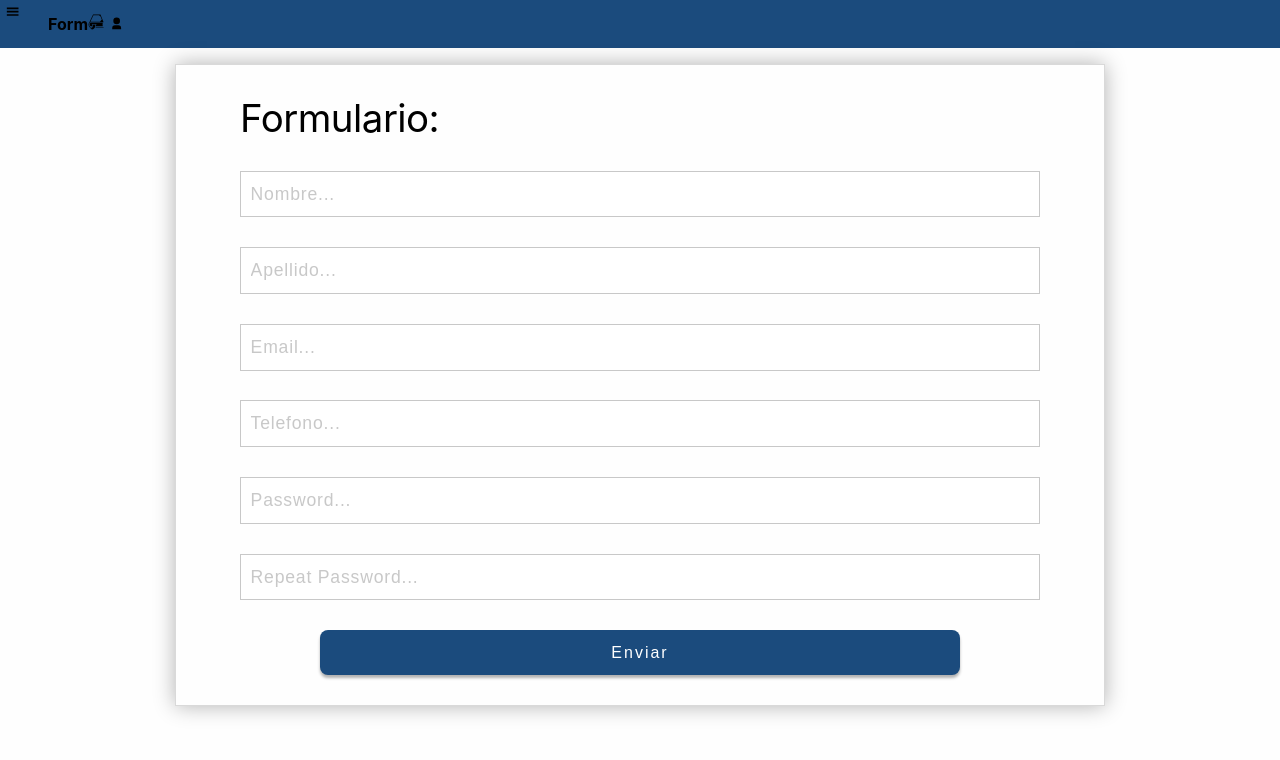
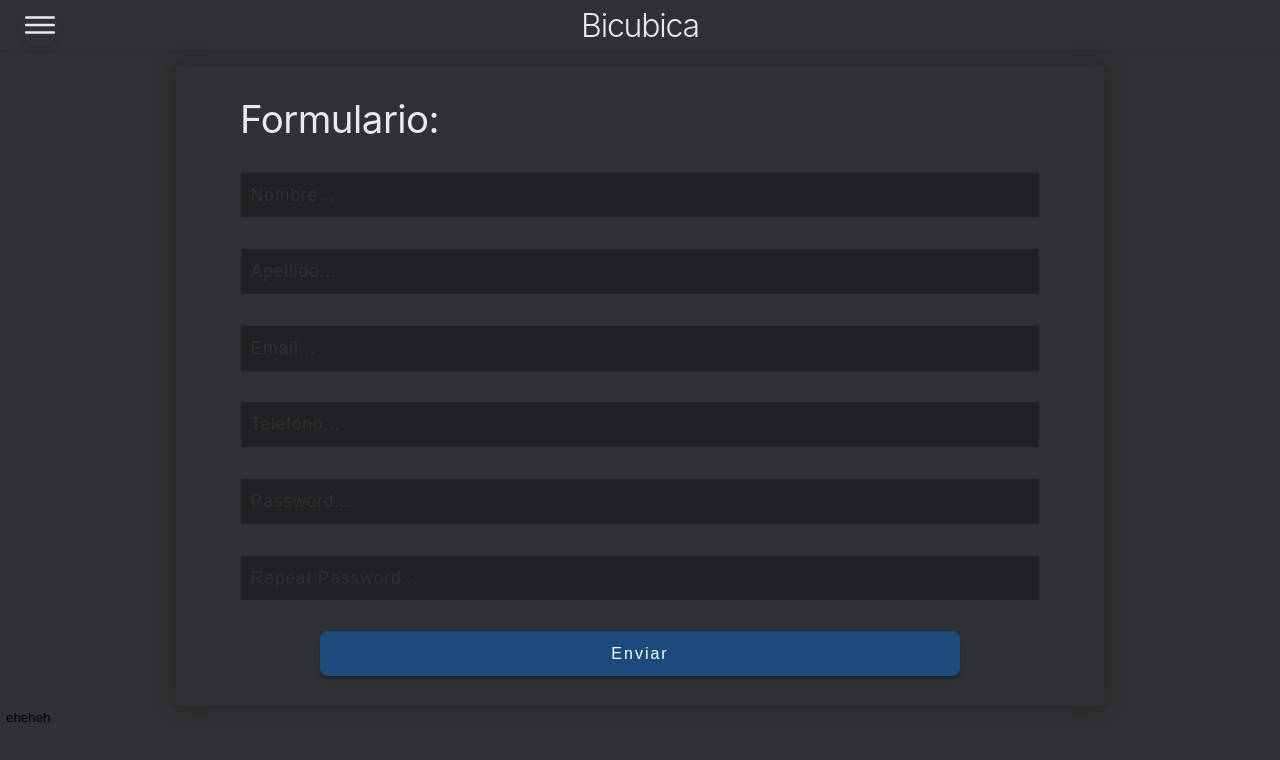
Before and after one commit to Ignacio-albornoz/Modulo-1, a React app: page / in a window 1280 px wide. Shown: the top 760 px of the page. Built offline with nearby package versions, Linux system fonts and the light colour scheme.

Commit message:
Falta arreglar boton

```diff
--- a/src/GlobalStyled.jsx
+++ b/src/GlobalStyled.jsx
@@ -1,24 +1,44 @@
 import { createGlobalStyle } from 'styled-components';
+
 
 const GlobalStyle = createGlobalStyle`
     html {
         box-sizing: border-box;
         font-family: -apple-system, BlinkMacSystemFont, 'Segoe UI', Roboto, sans-serif;
+        color: ${props => props.themes.TextColor};
     }
 
     button {
         background: transparent;
         border: 0;
         outline: 0;
+        & svg {
+            color: ${props => props.themes.TextColor};
+        }
     }
 
     body {
         background: #fefefe;
+        background-color: ${props => props.themes.Background};
         height: 100vh;
         margin: 0 auto;
         max-width: 100vw;
         overscroll-behavior: none;
         width: 100%;
+        & {
+            background: ${props => props.themes.SecondaryBackgroundColor};
+        }
+    }
+
+
+    form {
+        background: ${props => props.themes.SecondaryBackgroundColor};
+
+    }
+
+    input {
+        background: ${props => props.themes.Background};
+        color: ${props => props.themes.TextColor};
     }
 
     #app {
--- /dev/null
+++ b/src/components/BurgerMenu/index.jsx
@@ -0,0 +1,15 @@
+import React from 'react';
+import { BurgerMenu } from './styled';
+import { IoIosMenu,IoIosClose } from "react-icons/io";
+
+
+export const Burger = ({ open, setOpen }) => {
+  const Icon = open ? IoIosClose : IoIosMenu
+  return (
+    <>
+    <BurgerMenu open={open} onClick={() => setOpen(!open)}>
+      <Icon size='1.0rem' border-radius='50%'/>
+    </BurgerMenu>
+    </>
+  )
+}
--- /dev/null
+++ b/src/components/BurgerMenu/styled.jsx
@@ -0,0 +1,32 @@
+import styled from 'styled-components';
+
+
+export const BurgerMenu = styled.button`
+  display: flex;
+  align-items: center;
+  width: 2.2rem;
+  height: 2.2rem;
+  min-height: 40px;
+  min-width: 40px;
+  position: relative;
+  padding: 0;
+  z-index: 10;
+
+
+  & svg {
+    padding:1px;
+    border-radius: 50%;
+    min-height: 40px;
+    min-width: 40px;
+    box-shadow: 0 4px 5px rgba(0, 0, 0, .1);
+
+
+  }
+
+  & svg:hover{
+    box-shadow: 0 5px 5px rgba(0, 0, 0, .3);
+    background: rgba(0, 0 , 0, 0.03);
+
+
+  }
+`
--- a/src/components/Form/styled.jsx
+++ b/src/components/Form/styled.jsx
@@ -6,7 +6,6 @@ export const Wrap = styled.div`
 `;
 
 export const Form = styled.form`
-    background-color: #ffffff13;
     width: 80%;
     max-width: 800px;
     height: 80vh;
@@ -16,7 +15,6 @@ export const Form = styled.form`
     margin: auto;
     margin-top: 2vh;
     padding: 0 5%;
-    border: 1px solid #d9d9d9;
     box-shadow: 0 0 20px rgba(0, 0, 0, 0.3);
 
 `;
--- a/src/components/Layout/index.jsx
+++ /dev/null
@@ -1,29 +0,0 @@
-import React from 'react';
-import { GiHamburgerMenu, GiBookmark } from 'react-icons/gi';
-import { RiUser3Fill } from 'react-icons/ri';
-import { LayoutWarp, BurgerMenu } from './styled';
-
-const Layout = () => (
-
-  <LayoutWarp>
-    <BurgerMenu>
-      <button className='burgerMenuBotton' type='button'>
-        <GiHamburgerMenu />
-      </button>
-    </BurgerMenu>
-    <div className='logoWrap'>
-      <h4>
-        Form
-        <GiBookmark />
-      </h4>
-    </div>
-    <div className='userIconWrap'>
-      <button type='button'>
-        <RiUser3Fill />
-      </button>
-    </div>
-  </LayoutWarp>
-
-);
-
-export default Layout;
--- a/src/components/Layout/styled.jsx
+++ /dev/null
@@ -1,19 +0,0 @@
-import styled from 'styled-components';
-
-export const LayoutWarp = styled.div`
-  width: 100%;
-  height: 3rem;
-  background-color: #1b4b7d;
-  display: flex;
-  flex-direction: row;
-  align-items: center;
-`;
-
-export const BurgerMenu = styled.div`
-  height: 90%;
-  width: 3rem;
-
-  :hover{
-    color: rgb(25, 75, 125);
-  }
-`;
--- /dev/null
+++ b/src/components/Navbar/index.jsx
@@ -0,0 +1,24 @@
+import React, { useState } from 'react'
+import {NavBarContainer, Tittle, InteractionButtons} from './styled'
+import {Burger} from '../BurgerMenu/index'
+
+
+const Navbar = () => {
+  const [open, setOpen] = useState(false)
+
+
+  const renderNavbar = ( ) => (
+    <NavBarContainer open={open}>
+      <Burger open={open} setOpen={setOpen}/>
+        <Tittle to='/' open={open}>Bicubica</Tittle>
+    </NavBarContainer>
+  )
+
+  return(
+    <>
+        {renderNavbar()}
+    </>
+  )
+  }
+
+  export default Navbar;
--- /dev/null
+++ b/src/components/Navbar/styled.jsx
@@ -0,0 +1,92 @@
+import Styled, {css, keyframes} from 'styled-components';
+
+
+
+const AnimationNavBar = keyframes`
+  from {
+    top: -50px;
+  }
+  to {
+    top: -2px;
+  }
+`
+
+export const NavBarContainer = Styled.div`
+    display: flex;
+    width: 100vw;
+    height: 3rem;
+    min-height: 50px;
+    align-items: center;
+    text-align:center;
+    justify-content: space-between;
+    z-index: 2;
+    padding-left: 1.5%;
+    padding-right: 3%;
+    height: 1.6rem;
+    box-shadow: 0 0 6px 1px rgba(0, 0, 0, .2);
+    ${props => props.open && css`
+      animation: 0.3s ${AnimationNavBar} ease;
+      animation-delay: 0s;
+      position: open;
+      z-index: 6;
+      background: none;
+      margin-top: -3px;
+      height: 1.5rem;
+      border: none;
+      box-shadow: none;
+    `}
+`
+export const BurgerMenu = Styled.button`
+  display: flex;
+  align-items: center;
+
+  ${props => props.open && css`
+      opacity:0.7;
+      background: #fff;
+      border-radius: 50%;
+      box-shadow: 0 0 2px px rgba(0, 0, 0, .3);
+
+  `}
+
+  & svg {
+    padding:1px;
+    border-radius: 50%;
+    color: rgba(0, 0 , 0, 0.75);
+    box-shadow: 0 4px 5px rgba(0, 0, 0, .1);
+  }
+  svg:hover{
+    box-shadow: 0 5px 5px rgba(0, 0, 0, .3);
+    background: rgba(0, 0 , 0, 0.03);
+  }
+`
+
+export const Tittle = Styled.h1`
+  font-weight: 300;
+  letter-spacing: -1.2px;
+  text-decoration: none;
+  width: 150px;
+  left: 0;
+  right: 0;
+  margin: auto;
+  position: absolute;
+  ${props => props.open && css`
+      opacity:0;
+      display:none;
+    `}
+  :focus {
+    outline: none;
+  }
+  :active {
+    color: #000;
+  }
+`
+
+export const InteractionButtons = Styled.div`
+    display:block;
+    height: inherit;
+    width: 25%;
+    ${props => props.open && css`
+      opacity:0;
+      display:none;
+    `}
+`
--- /dev/null
+++ b/src/components/themeColor/themeColors.jsx
@@ -0,0 +1,13 @@
+export const ThemeNormal = {
+    Background: '#fafafa',
+    TextColor: '#black',
+    SecondaryBackgroundColor: '#fafafa',
+    ButtonBackgroundColor: '#1B4B7D',
+}
+
+export const ThemeDark = {
+    Background: '#202124',
+    TextColor: '#E8EAED',
+    SecondaryBackgroundColor: '#303134',
+    ButtonBackgroundColor: '#1B4B7D',
+}
--- a/src/containers/App.jsx
+++ b/src/containers/App.jsx
@@ -1,14 +1,27 @@
-import React from 'react';
+import React, {useState} from 'react';
+import { ThemeNormal,ThemeDark } from '../components/themeColor/themeColors'
 import Form from '../components/Form';
-import Layout from '../components/Layout';
+import Navbar from '../components/Navbar';
 import GlobalStyle from '../GlobalStyled';
 
-const App = () => (
-  <>
-    <GlobalStyle />
-    <Layout />
-    <Form title='Enviar' />
-  </>
-);
+const App = () => {
+  const [active, setActive] = useState(false)
+
+  const handleClick = () => {
+    setActive(!active)
+  }
+
+  return(
+    <>
+    {
+      active ? <GlobalStyle themes={ThemeNormal}/> : <GlobalStyle themes={ThemeDark}/>
+    }
+      <Navbar setActive={setActive} active={active} />
+      <Form title='Enviar' />
+      <button onClick={handleClick}>eheheh</button>
+    </>
+  );
+}
+
 
 export default App;
```
